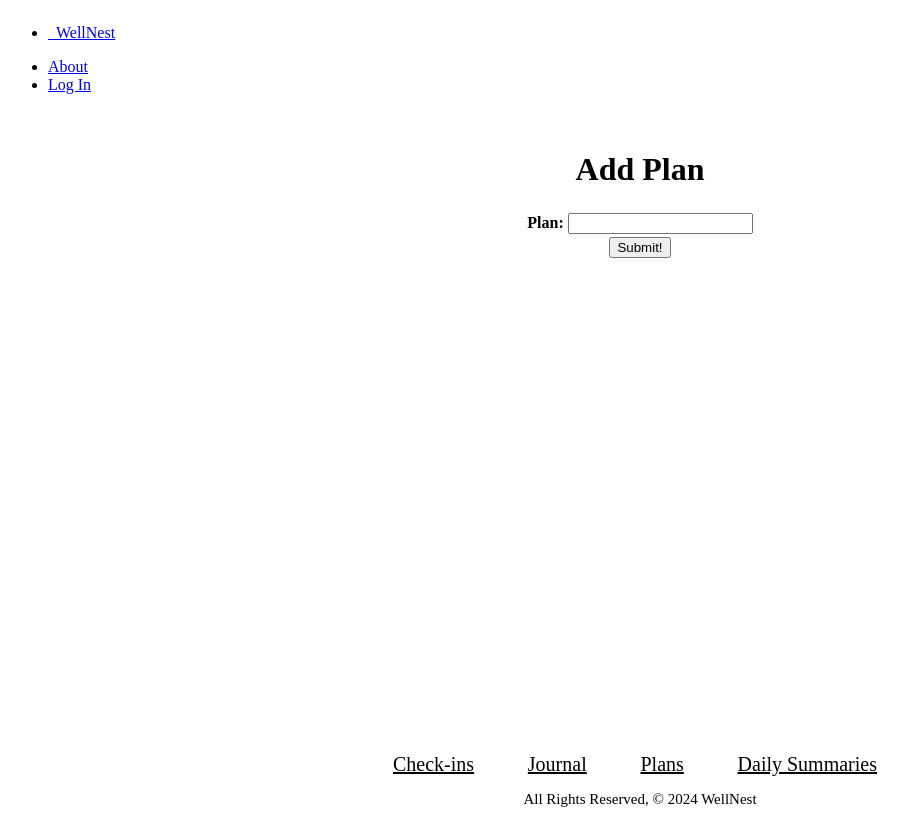
After one commit to LGsusM69/wellNest, a Django app: page /plans/create/ in a window 1280 px wide. The commit adds this page. Shown: the whole page, without its empty margins (0-908 px from the left). Run offline with Django 3.2, Linux system fonts and the light colour scheme.

Commit message:
add create plan functionallity

```diff
--- a/main_app/admin.py
+++ b/main_app/admin.py
@@ -1,9 +1,10 @@
 from django.contrib import admin
 
-from .models import DailyCheckIn, Journal, User, DailySummary
+from .models import DailyCheckIn, Journal, User, DailySummary, Plan
 
 # Register your models here.
 
 admin.site.register(DailyCheckIn)
 admin.site.register(Journal)
 admin.site.register(DailySummary)
+admin.site.register(Plan)
--- a/main_app/models.py
+++ b/main_app/models.py
@@ -9,6 +9,7 @@ import datetime
 class Journal(models.Model):
     dailyPrompt = models.TextField(max_length=250)
     freeWrite = models.TextField(max_length=1000)
+    date = models.DateField(default=datetime.date.today)
 
     user = models.ForeignKey(User, on_delete=models.CASCADE)
 
@@ -25,9 +26,11 @@ class DailyCheckIn(models.Model):
     dailyPractices = models.CharField(max_length=100)
     date = models.DateField()
 
-class Plans(models.Model):
+class Plan(models.Model):
+    plan = models.CharField(max_length=100)
+    date = models.DateField(default=datetime.date.today)
+
     user = models.ForeignKey(User, on_delete=models.CASCADE)
-    plans = models.CharField(max_length=100)
 
 class DailySummary(models.Model):
     user = models.ForeignKey(User, on_delete=models.CASCADE)
--- a/main_app/templates/base.html
+++ b/main_app/templates/base.html
@@ -37,7 +37,6 @@
           <li><a href="/journal">Journal</a></li>
           <li><a href="/plans">Plans</a></li>
           <li><a href="/dailysummaries">Daily Summaries</a></li>
-          <li><a href="{% url 'journal_create' %}">test</a></li>
         </ul>
       </div>
       All Rights Reserved, &copy; 2024 WellNest
--- a/main_app/templates/features/plans.html
+++ b/main_app/templates/features/plans.html
@@ -8,7 +8,7 @@
 <div class="make-plan">
   <p>No plans yet!</p>
   <h3>Add a Plan</h3>
-  <form action="" method="post">
+  <form action="{% url 'plan_create' %}" method="post">
     {% csrf_token %} {{ form.as_p }}
     <button type="submit">Add Plan</button>
   </form>
--- /dev/null
+++ b/main_app/templates/main_app/plan_form.html
@@ -0,0 +1,15 @@
+{% extends 'base.html' %}
+
+{% block content %}
+  <h1>Add Plan</h1>
+  <!-- Leaving the action empty makes the form post to the same url used to display it -->
+  <form action="" method="POST">
+    <!-- Django requires the following for security purposes -->
+    {% csrf_token %}
+    <table>
+      <!-- Render the inputs inside of <tr>s & <td>s -->
+      {{ form.as_table }}
+    </table>
+    <input type="submit" value="Submit!" class="btn">
+  </form>
+{% endblock %}
--- a/main_app/urls.py
+++ b/main_app/urls.py
@@ -6,9 +6,9 @@ urlpatterns = [
     path('', views.home, name='home'),
     path('checkins/', views.checkins, name='checkins'),
     path('journal/', views.journal, name='journal'),
-    path('journal/new_journal/', views.new_journal, name='new_journal'),
+    path('journal/create/', views.JournalCreate.as_view(), name='journal_create'),
     path('plans/', views.plans, name='plans'),
+    path('plans/create/', views.PlanCreate.as_view(), name='plan_create'),
     path('dailysummaries/', views.dailysummaries, name='dailysummaries'),
     path('accounts/', include('django.contrib.auth.urls')),
-    path('journal/create/', views.JournalCreate.as_view(), name='journal_create'),
 ]
--- a/main_app/views.py
+++ b/main_app/views.py
@@ -3,7 +3,7 @@ from django.views.generic.edit import CreateView
 from .forms import JournalEntryForm
 from datetime import date
 
-from .models import Journal, DailyCheckIn, Plans, DailySummary
+from .models import Journal, DailyCheckIn, Plan, DailySummary
 
 # Create your views here.
 
@@ -16,6 +16,17 @@ class JournalCreate(CreateView):
     # Assign the logged in user (self.request.user)
         form.instance.user = self.request.user  # form.instance is the cat
     # Let the CreateView do its job as usual
+        return super().form_valid(form)
+
+class PlanCreate(CreateView):
+    model = Plan
+    fields = ["plan"]
+    success_url = '/plans'
+
+    def form_valid(self, form):
+        # Assign the logged in user (self.request.user)
+        form.instance.user = self.request.user  # form.instance is the cat
+        # Let the CreateView do its job as usual
         return super().form_valid(form)
 
 
@@ -51,18 +62,3 @@ def dailysummaries(request):
         'daily_summaries_by_date': daily_summaries_by_date,
     }
     return render(request, 'features/dailysummaries.html', context)
-
-
-def new_journal(request):
-    if request.method == 'POST':
-        form = JournalEntryForm(request.POST)
-        print("squidward")
-        print(form)
-        if form.is_valid():
-            print("it is valid")
-            form.save()
-            return redirect('journal_list')
-        else:
-            print("not valid")
-            form = JournalEntryForm()
-        return render(request, 'features/journal.html', {'from': form,})
```
Also changed, not shown: main_app/migrations/0001_initial.py, main_app/migrations/0002_auto_20240319_2109.py, main_app/migrations/0003_rename_freewritte_journal_freewrite_and_more.py (deleted).
